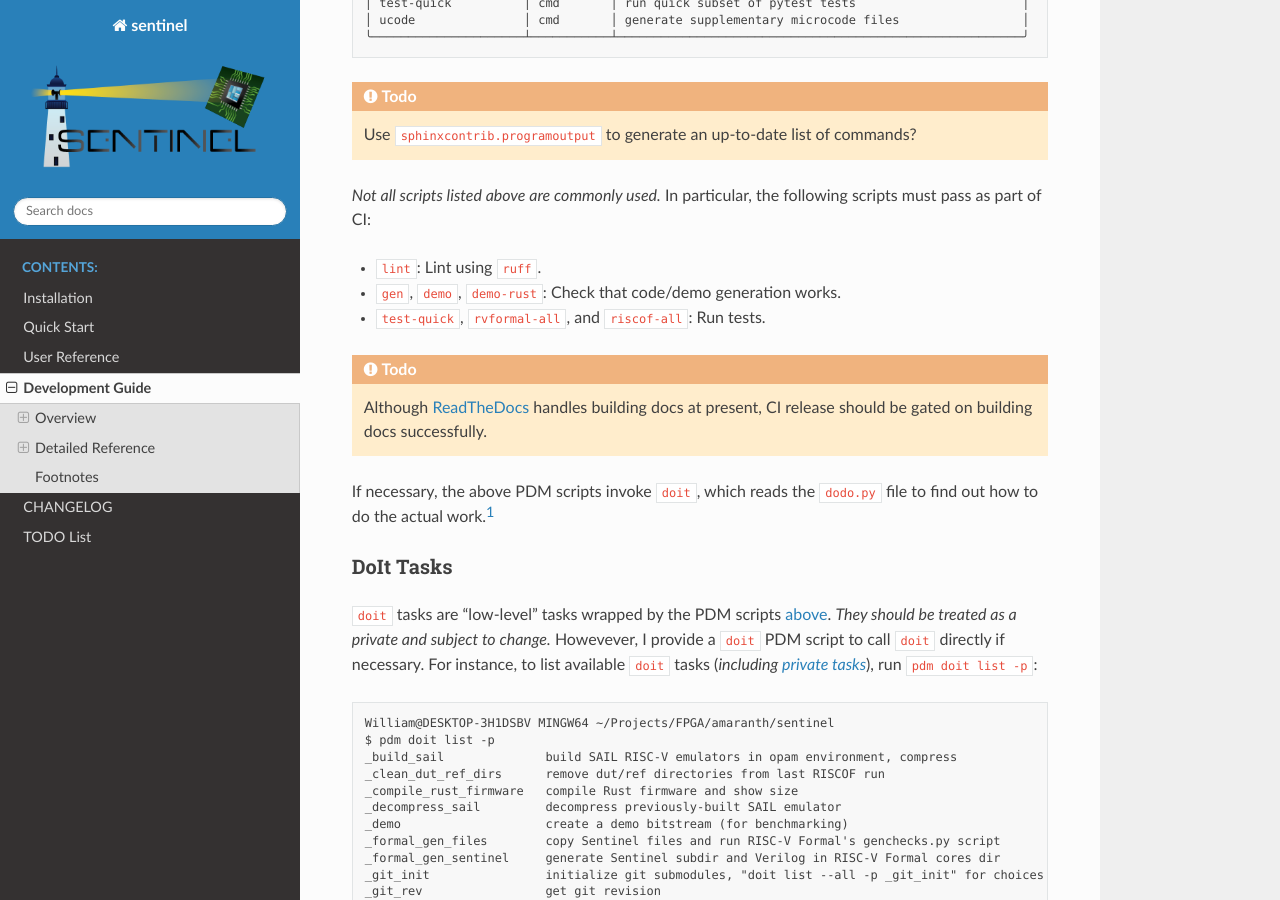
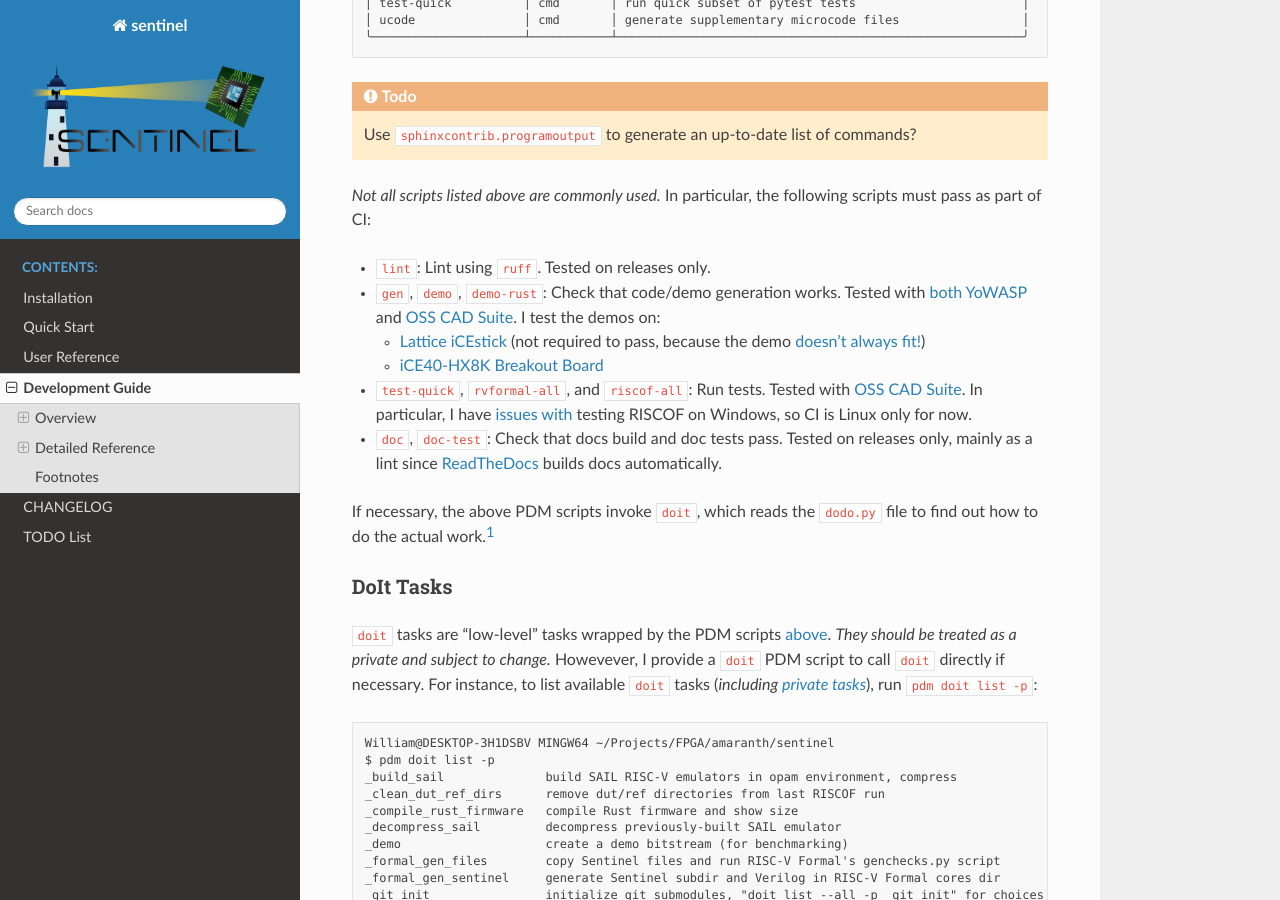
Before and after one commit to cr1901/sentinel, a Sphinx documentation site: the page built from doc/development/overview.md, in a window 1280 px wide and 900 px high, scrolled down 1147 px. Built offline with Sphinx 7.4.7 and the Read the Docs theme 3.1.0, drawn with Linux system fonts in a browser that asks for light colours; the version number could not be read and is left out.

Commit message:
Add some last-minute clarifications to docs.

````diff
--- a/doc/development/overview.md
+++ b/doc/development/overview.md
@@ -70,15 +70,23 @@ to generate an up-to-date list of commands?
 _Not all scripts listed above are commonly used._ In particular, the following
 scripts must pass as part of CI:
 
-* `lint`: Lint using [`ruff`](https://docs.astral.sh/ruff/).
-* `gen`, `demo`, `demo-rust`: Check that code/demo generation works.
-* `test-quick`, `rvformal-all`, and `riscof-all`: Run tests.
+* `lint`: Lint using [`ruff`](https://docs.astral.sh/ruff/). Tested on releases
+  only.
+* `gen`, `demo`, `demo-rust`: Check that code/demo generation works. Tested
+  with [both](../usage/installation.md#yosys-and-foss-toolchains) [YoWASP](https://yowasp.org/)
+  and [OSS CAD Suite](https://github.com/YosysHQ/oss-cad-suite-build). I test
+  the demos on:
 
-```{todo}
-Although [ReadTheDocs](https://sentinel-cpu.readthedocs.io/en/latest/) handles
-building docs at present, CI release should be gated on building docs
-successfully.
-```
+  * [Lattice iCEstick](https://www.latticesemi.com/icestick) (not required
+    to pass, because the demo [doesn't always fit!](../usage/quickstart.md#a-full-example-soc-in-amaranth))
+  * [iCE40-HX8K Breakout Board](https://www.latticesemi.com/Products/DevelopmentBoardsAndKits/iCE40HX8KBreakoutBoard.aspx)
+* `test-quick`, `rvformal-all`, and `riscof-all`: Run tests. Tested with
+  [OSS CAD Suite](https://github.com/YosysHQ/oss-cad-suite-build). In
+  particular, I have [issues with](testing.md#run-riscof-flow) testing RISCOF
+  on Windows, so CI is Linux only for now.
+* `doc`, `doc-test`: Check that docs build and doc tests pass. Tested on
+  releases only, mainly as a lint since [ReadTheDocs](https://sentinel-cpu.readthedocs.io/en/latest/)
+  builds docs automatically.
 
 If necessary, the above PDM scripts invoke `doit`, which reads the `dodo.py`
 file to find out how to do the actual work.[^1]
````
Also changed, not shown: doc/usage/quickstart.md (+8 -1 lines).
